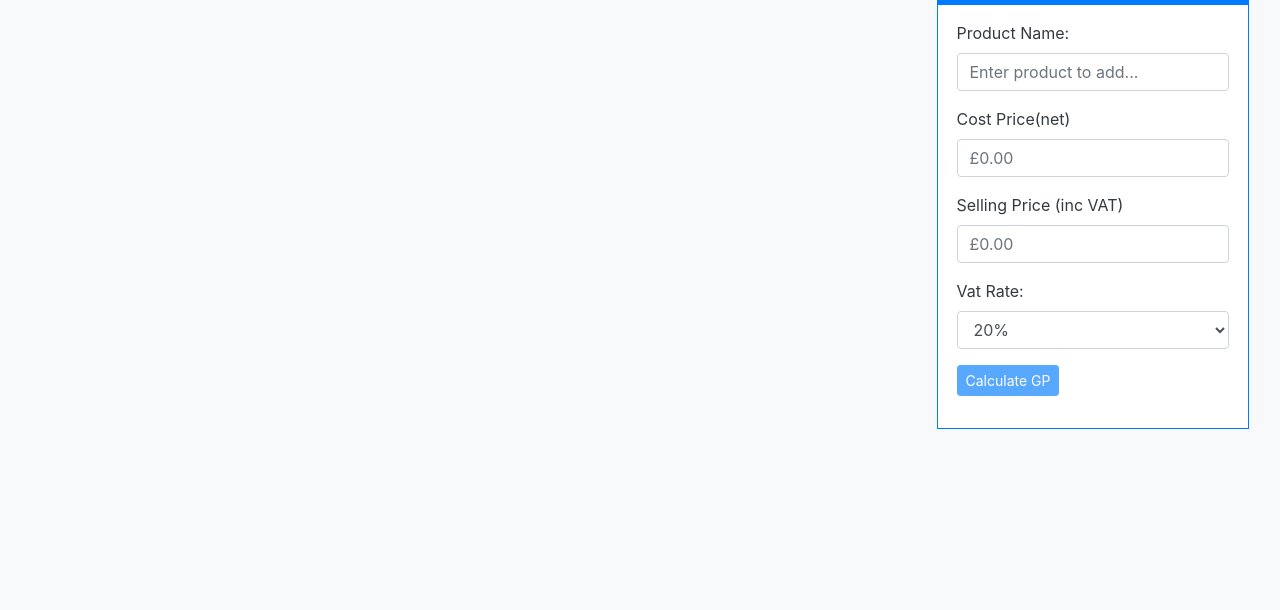
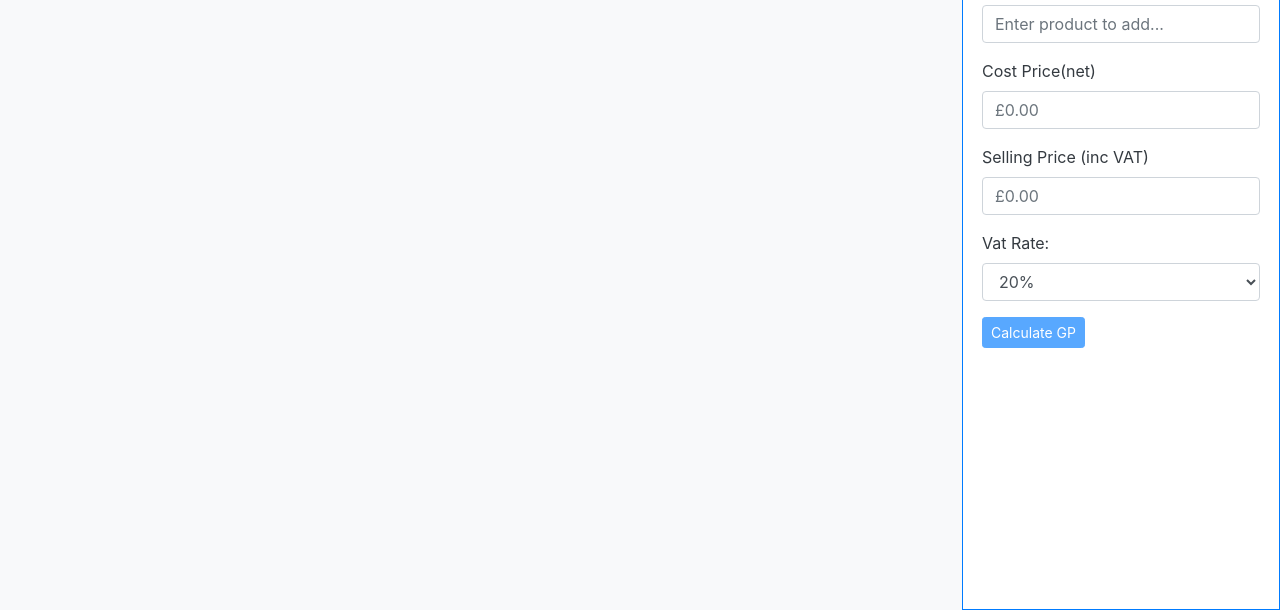
Before and after one commit to NickCallaghan/GP-Calculator, a website: page index.html in a window 1280 px wide. Shown: the part 246-856 px from the top of the page. Drawn offline with nearby package versions, Linux system fonts and the light colour scheme.

Commit message:
UPDATE OF LAYOUT

```diff
--- a/index.html
+++ b/index.html
@@ -21,10 +21,10 @@
   </nav> <!-- END NAV-->
 
 
-  <div id="main" class="container-fluid bg-light clearfix">
+  <div id="main" class="container-fluid bg-light d-flex flex-row-reverse pl-2 pr-0">
 
     <!-- BEGIN PRODUCT INPUT FORM-->
-    <div class="container float-right bg-white text-dark border border-primary my-5 mx-3 pb-3 px-0 col-md-3">
+    <div class="container float-right bg-white text-dark border border-primary my-0 ml-0 mr-0 pb-3 px-0 col-md-3">
 
       <div class="container-fluid bg-primary text-light py-2 px-3">
         <h2 class="display-5 pt-3 pb-0 mb-0">Add a product</h2>
@@ -74,9 +74,17 @@
     <!-- BEGIN PRODUCTS CONTAINER -->
     <div class="container-fluid px-3">
 
+      <!-- <div class="container-fluid bg-white px-3 py-2 my-3 border border-muted">
+        <div name="sort-by" class="btn-group" role="group" aria-label="Basic example">
+          <button type="button" class="btn btn-secondary border border-white">A-Z</i></button>
+          <button type="button" class="btn btn-secondary border border-white">£</button>
+          <button type="button" class="btn btn-secondary border border-white">%</button>
+        </div>
+      </div> -->
+
       <h2 class="pt-3 mb-3">Products</h2>
 
-      <section id="productContainer" class="row">
+      <section id="productContainer" class="d-flex">
 
       </section>
 
```
